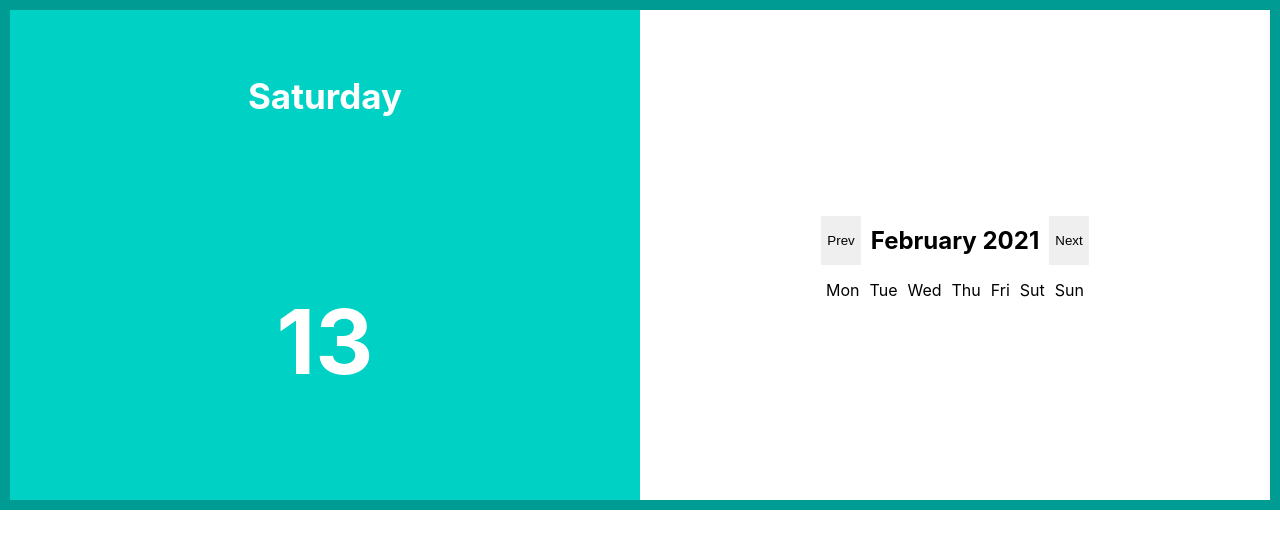
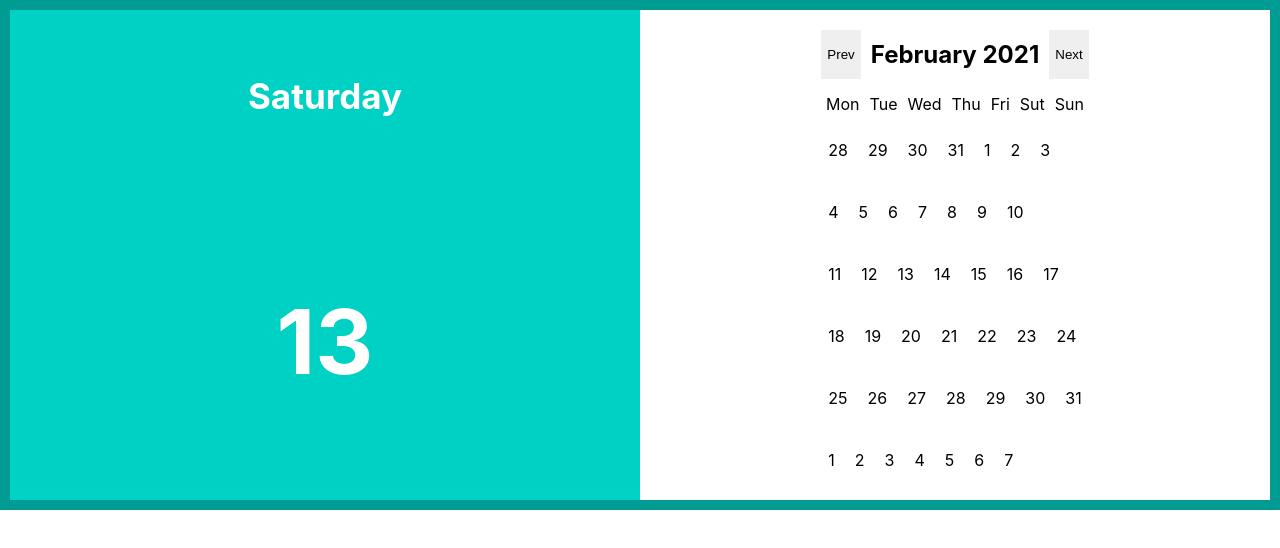
Before and after one commit to vitaliisyrykh/calendar-signIn-form, a React (Create React App) app: page / in a window 1280 px wide. Shown: the top 548 px of the page. Built offline with nearby package versions, Linux system fonts and the light colour scheme.

Commit message:
add fromAplear

```diff
--- a/src/calendar/current-calendar-body/index.jsx
+++ b/src/calendar/current-calendar-body/index.jsx
@@ -30,7 +30,7 @@ class CurrentCalendarBody extends Component {
       <div className={style.bodyContainer}>
         <MounthYear day={day} handlePrev={handlePrev} handleNext={handleNext} />
         {this.weekDays()}
-        {/* <Month day={day} year={year} month={month} /> */}
+        <Month day={day} year={year} month={month} />
       </div>
     );
   }
--- a/src/calendar/current-calendar-body/mounth/index.jsx
+++ b/src/calendar/current-calendar-body/mounth/index.jsx
@@ -1,28 +1,26 @@
 import{Component} from 'react';
-import {getWeek,parse,getWeeksInMonth} from 'date-fns';
-import Week from '../week'
+import {getWeek,parse,getWeeksInMonth,addWeeks} from 'date-fns';
+import Week from '../week';
 
 
 class Month extends Component {
-  constructor(props) {
-    super(props)
-  }
+
 
   render(){
     const { year, month,day } = this.props;
 
-  const startOfMonth = parse(`${year} ${month}`, 'y M', new Date());
-  const weekAmount = getWeeksInMonth(startOfMonth);
-  const weeksArray =[];
-    Array.apply(null, {length: weekAmount}).map(w => {
-        //const startOfWeek =
-        weeksArray.push(<Week year = {year} month={month} day={day} week={w}/>)
+    const startOfMonth = parse(`${year} ${month}`, 'y M', new Date());
+    const weekAmount = getWeeksInMonth(startOfMonth, 1)
+    const weeksArray =[];
 
-    })
+    for (var w = 0; w<weekAmount; w++) {
+      weeksArray.push(<Week year ={year} month={month} day={day} week={getWeek(addWeeks(startOfMonth, w))}/>);
+    }
 
-    return <>gsgsg{[weeksArray]}</>
-
-
-  }
-}
-export default Month;
+    return(
+        <div>
+          {[weeksArray]}
+        </div>
+    )
+}}
+  export default Month;
```
Also changed, not shown: src/calendar/current-calendar-body/week/index.jsx (+1 -7 lines), 1 other file (tests, documents, lock files or other folders).
